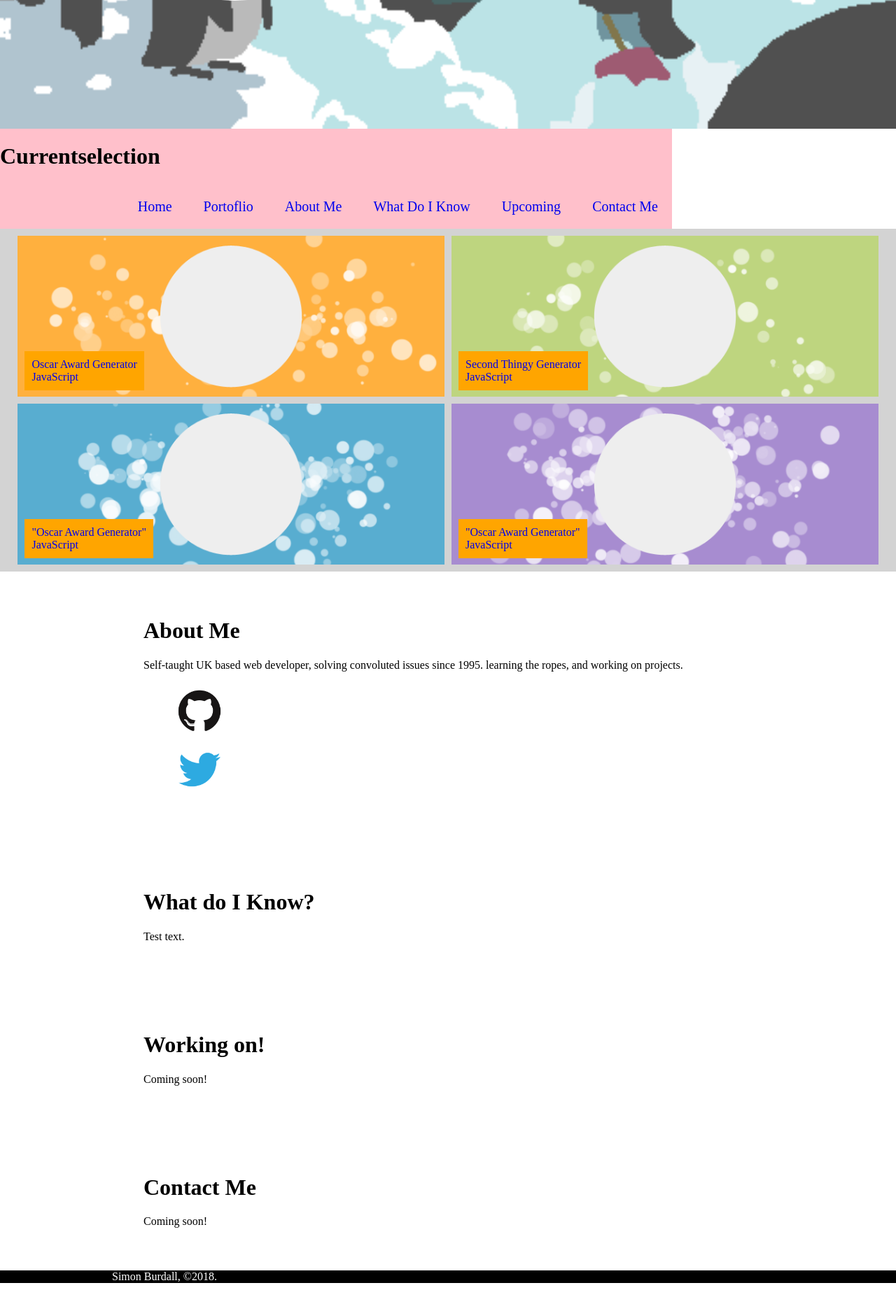
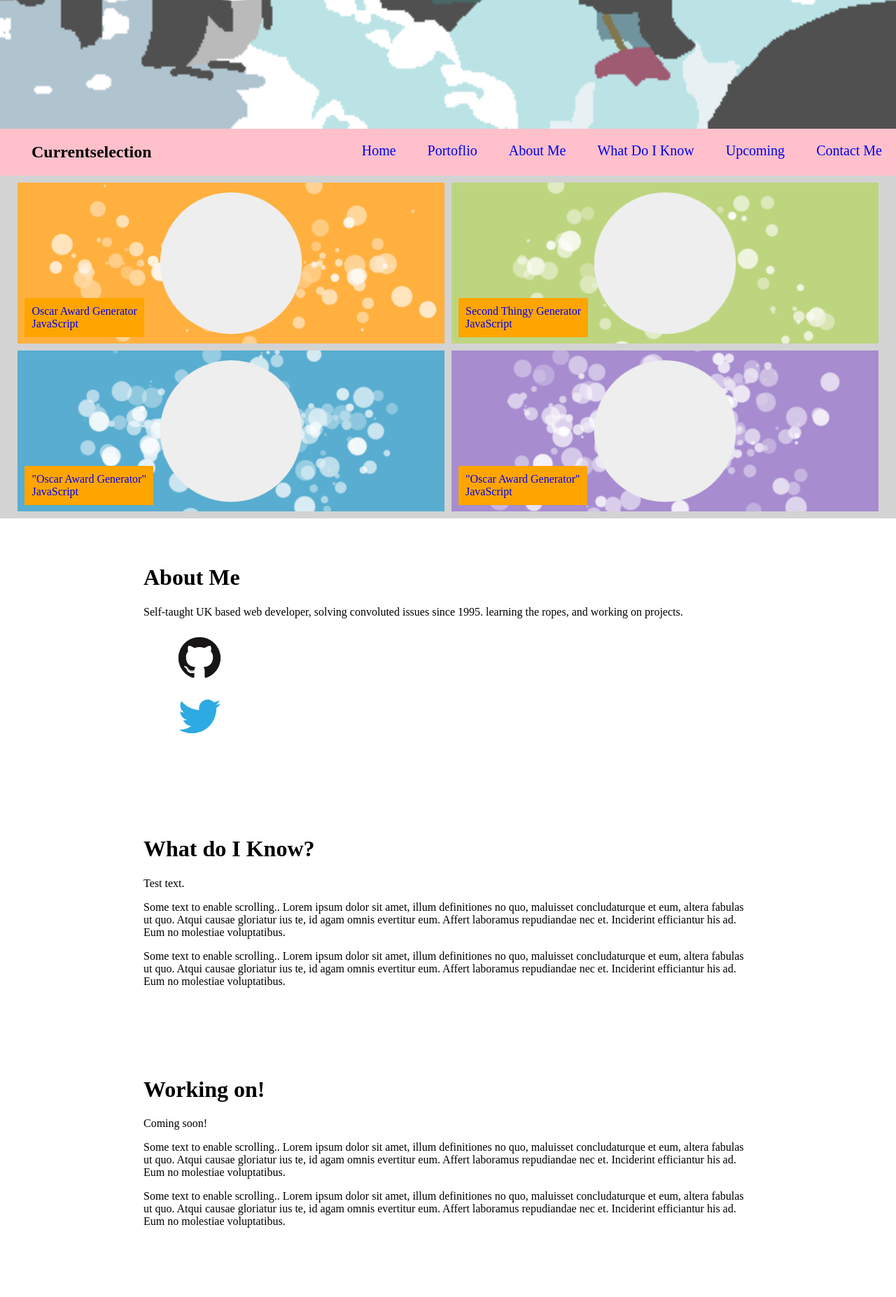
Before and after one commit to SimonBurdall/personalsite, a PHP site: page / in a window 1280 px wide. Shown: the part 616-2470 px from the top of the page at 70% size. Run offline with PHP 8.4, Linux system fonts and the light colour scheme.

Commit message:
Minor changes to the Site Navigation bar

```diff
--- a/index.css
+++ b/index.css
@@ -43,15 +43,17 @@ body {
     color: #CC6600;
 }
 
-#site-navigation{
-    max-width: 960px;
+.site-ui{
     overflow: hidden;
     background-color: pink;
+    width: 100%;
+    top: 0;
 }
 
 .site-navigation-sticky{
     position: fixed;
     top: 0;
+    box-shadow: 0 0 10px black;
 }
 
 .site-left{
--- a/index.html
+++ b/index.html
@@ -17,9 +17,9 @@
 		</div>
 	</header>
 
-	<div id="site-navigation">
+	<div class="site-ui" id="site-navigation">
 		<div class="site-left">
-			<h1>Currentselection</h1>
+			<h2 style="margin-left: 45px;">Currentselection</h2>
 		</div>
 		<div class="site-right">
 			<ul class="navi-ul">
@@ -90,17 +90,23 @@
 		<div class="content">
 			<h1>What do I Know?</h1>
 			<p>Test text.</p>
+			<p>Some text to enable scrolling.. Lorem ipsum dolor sit amet, illum definitiones no quo, maluisset concludaturque et eum, altera fabulas ut quo. Atqui causae gloriatur ius te, id agam omnis evertitur eum. Affert laboramus repudiandae nec et. Inciderint efficiantur his ad. Eum no molestiae voluptatibus.</p>
+			<p>Some text to enable scrolling.. Lorem ipsum dolor sit amet, illum definitiones no quo, maluisset concludaturque et eum, altera fabulas ut quo. Atqui causae gloriatur ius te, id agam omnis evertitur eum. Affert laboramus repudiandae nec et. Inciderint efficiantur his ad. Eum no molestiae voluptatibus.</p>
 		</div>
 
 
 		<div class="content">
 			<h1>Working on!</h1>
 			<p>Coming soon!</p>
+			<p>Some text to enable scrolling.. Lorem ipsum dolor sit amet, illum definitiones no quo, maluisset concludaturque et eum, altera fabulas ut quo. Atqui causae gloriatur ius te, id agam omnis evertitur eum. Affert laboramus repudiandae nec et. Inciderint efficiantur his ad. Eum no molestiae voluptatibus.</p>
+			<p>Some text to enable scrolling.. Lorem ipsum dolor sit amet, illum definitiones no quo, maluisset concludaturque et eum, altera fabulas ut quo. Atqui causae gloriatur ius te, id agam omnis evertitur eum. Affert laboramus repudiandae nec et. Inciderint efficiantur his ad. Eum no molestiae voluptatibus.</p>
 		</div>
 
 		<div class="content">
 			<h1>Contact Me</h1>
 			<p>Coming soon!</p>
+			<p>Some text to enable scrolling.. Lorem ipsum dolor sit amet, illum definitiones no quo, maluisset concludaturque et eum, altera fabulas ut quo. Atqui causae gloriatur ius te, id agam omnis evertitur eum. Affert laboramus repudiandae nec et. Inciderint efficiantur his ad. Eum no molestiae voluptatibus.</p>
+			<p>Some text to enable scrolling.. Lorem ipsum dolor sit amet, illum definitiones no quo, maluisset concludaturque et eum, altera fabulas ut quo. Atqui causae gloriatur ius te, id agam omnis evertitur eum. Affert laboramus repudiandae nec et. Inciderint efficiantur his ad. Eum no molestiae voluptatibus.</p>
 		</div>
 	</div>
 
```
